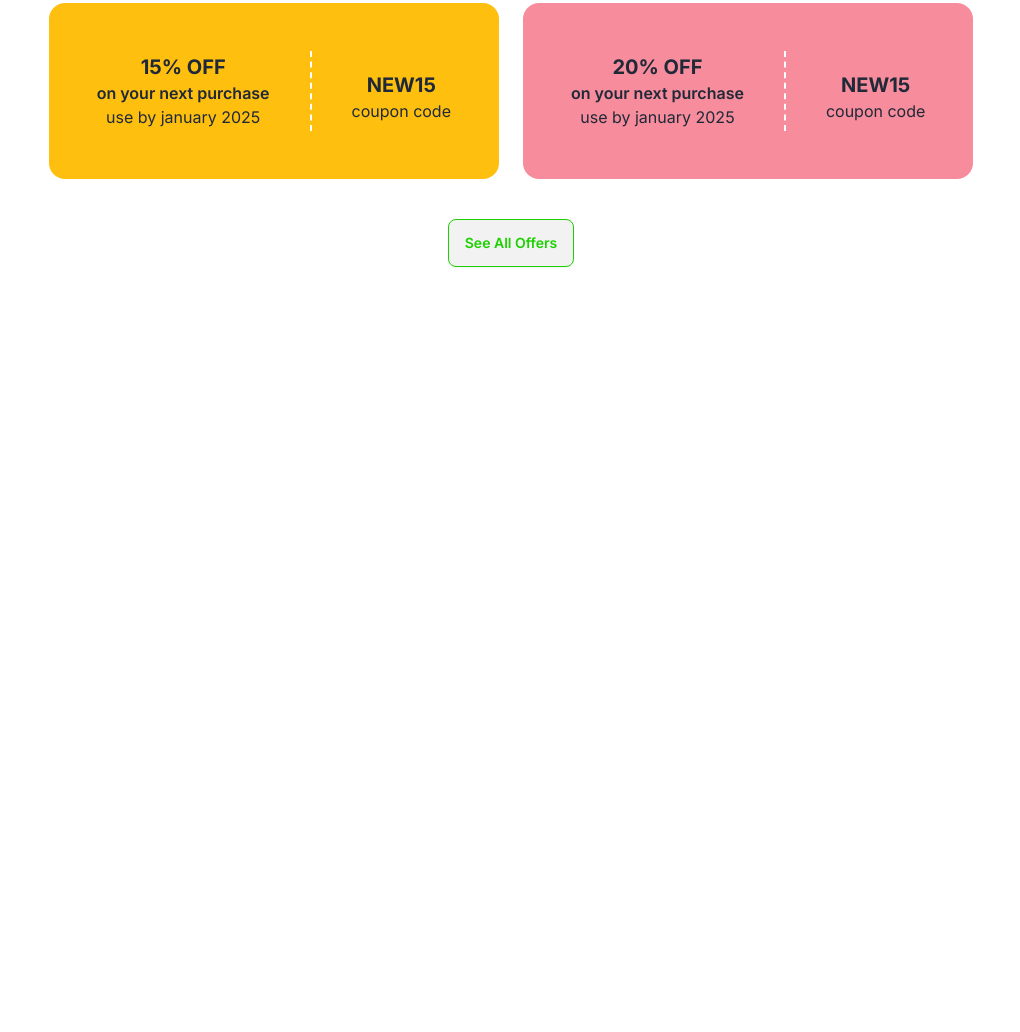
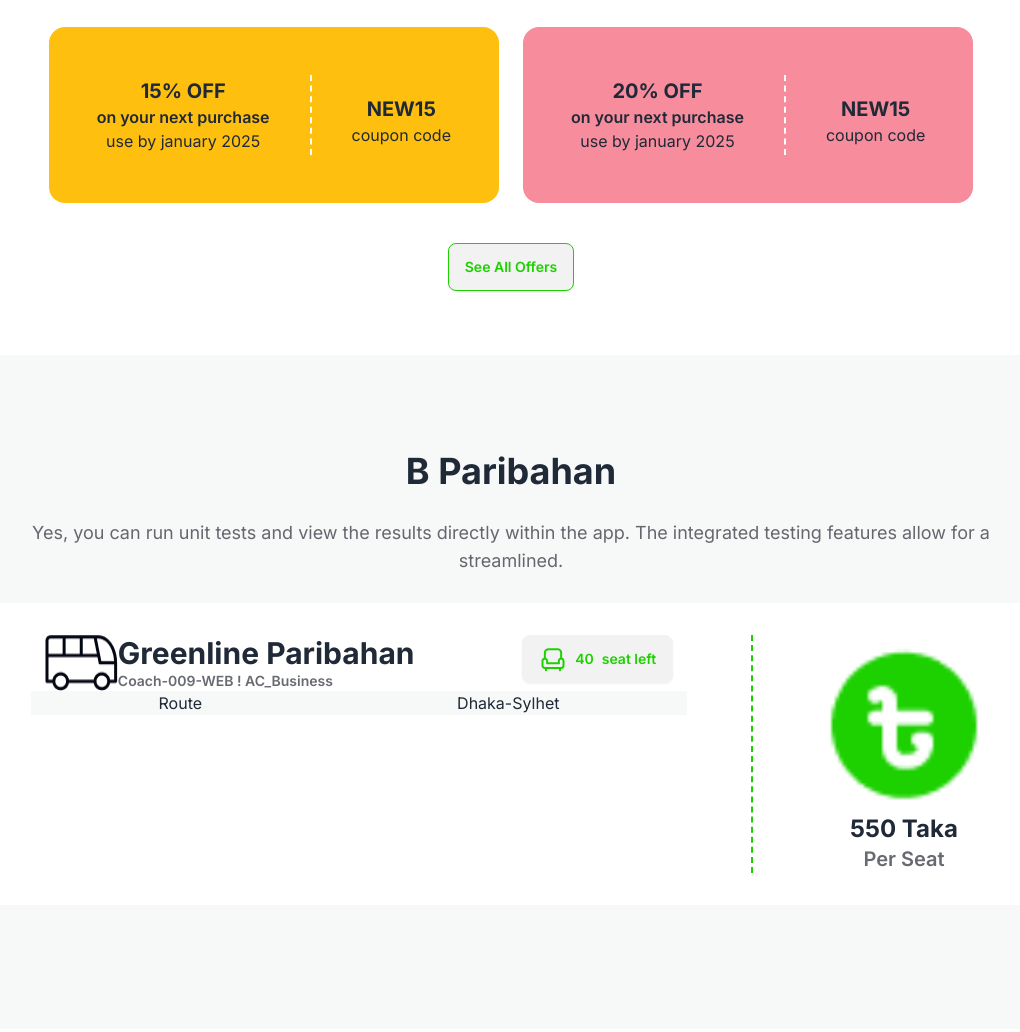
Before and after one commit to SangramBishwas/Assignment-05, a plain HTML site: page index.html in a window 1280 px wide. Shown: the part 957-1989 px from the top of the page, without its empty margins (129-1149 px from the left). Before the commit the page ends 1264 px from the top, so only its background shows below. Drawn offline with nearby package versions, Linux system fonts and the light colour scheme.

Commit message:
uncomplete this section

```diff
--- a/index.html
+++ b/index.html
@@ -71,8 +71,8 @@
         </div>
     </header>
 
-    <main class="mx-32 mb-10">
-        <section class="space-y-10 text-center">
+    <main class="mb-16">
+        <section class="space-y-10 text-center my-16 mx-32">
             <h2 class="text-4xl text-center font-bold">Best offers for you</h2>
             <div class="flex justify-center gap-6 mb-16">
                 <div class="flex items-center bg-[#FFBF0F] p-12 rounded-2xl">
@@ -101,6 +101,41 @@
             </div>
             <button class="btn text-[#1DD100] border border-[#1DD100]">See All Offers</button>
         </section>
+        <section class="bg-[#F7F8F8] px-32 py-24 space-y-7 rounded-3xl">
+            <h2 class="font-bold text-4xl text-center">B Paribahan</h2>
+            <p class="font-normal text-lg text-[#03071299] text-center">Yes, you can run unit tests and view the results directly
+                within the app. The integrated testing features allow for a streamlined.</p>
+            <div class="bg-white grid grid-cols-4 p-8">
+                <div class="pr-16 col-span-3">
+                    <div class="flex gap-20 justify-around">
+                        <div class="flex justify-around">
+                            <img src="./images/bus-logo.png" alt="">
+                            <div>
+                                <h3 class="text-3xl font-bold">Greenline Paribahan
+                                </h3>
+                                <p class="text-sm font-semibold text-[#03071299] m-0">Coach-009-WEB ! AC_Business</p>
+                            </div>
+                        </div>
+                        <button class="btn text-[#1DD100]"><img src="./images/seat-green.png" alt="">40<span>seat
+                                left</span></button>
+                    </div>
+                    <div class="bg-[#F7F8F8]">
+                        <div class="flex justify-around">
+                            <p>Route</p>
+                            <h3>Dhaka-Sylhet</h3>
+                        </div>
+                        <div></div>
+                        <div></div>
+                    </div>
+                </div>
+                <div class="flex flex-col text-center border-l-2 border-[#1DD100] border-dashed pl-16">
+                    <img src="./images/fare.png" alt="">
+                    <h3 class="text-2xl font-bold"><span>550</span> Taka</h3>
+                    <p class="font-semibold text-xl text-[#03071299]">Per Seat</p>
+                </div>
+            </div>
+            <div></div>
+        </section>
     </main>
 
     <footer>
```
